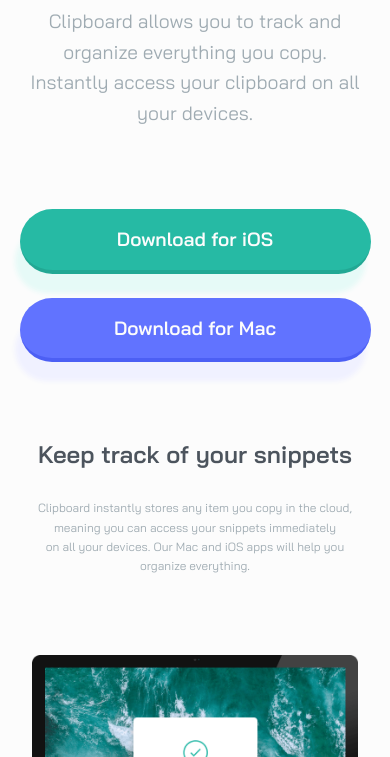
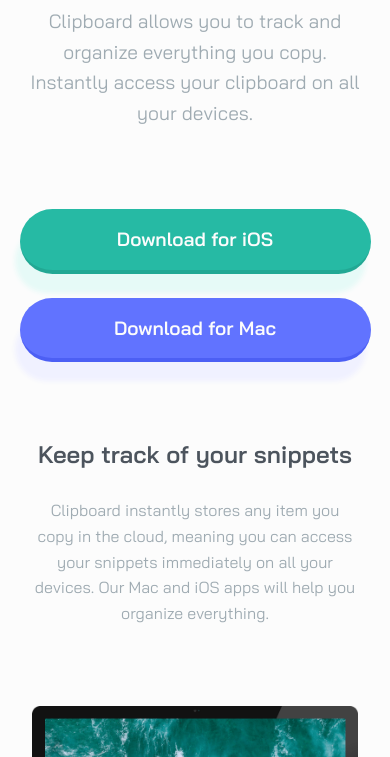
Before and after one commit to Prisca-K/clipboard-fem, a website built with Vite: page index.html in a window 390 px wide. Shown: the part 343-1100 px from the top of the page. Built offline with nearby package versions, Linux system fonts and the light colour scheme.

Commit message:
font-size adjustments

```diff
--- a/src/scss/globals/_typography.scss
+++ b/src/scss/globals/_typography.scss
@@ -29,6 +29,6 @@ h3 {
 }
 p {
   color: var(--grey);
-  font-size: clamp(0.5rem, 1vw + 0.5rem, 1.2rem);
+  font-size: clamp(1rem, 1vw + 0.5rem, 1.2rem);
   line-height: 1.6;
 }
```
